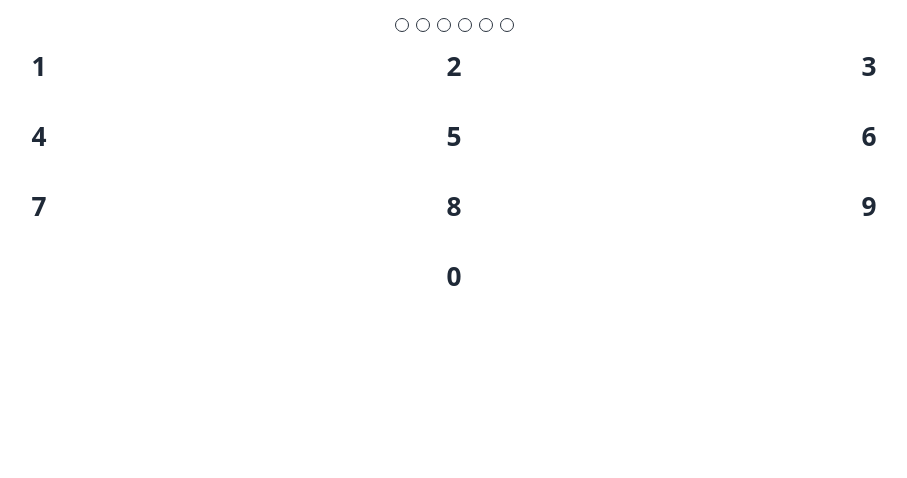
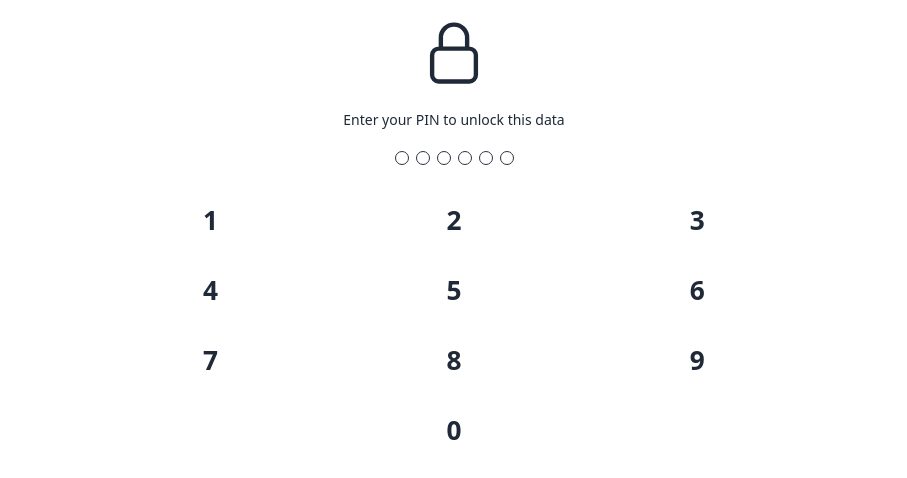
Before and after one commit to andrea60/monthly-budget, a React (Vite) app: page /balance in a window 1280 px wide. Shown: the top 478 px of the page, without its empty margins (186-1093 px from the left). Built offline with nearby package versions, Linux system fonts and the light colour scheme.

Commit message:
Use LocalStorage to persit oidc session

```diff
--- a/src/auth/AuthProvider.tsx
+++ b/src/auth/AuthProvider.tsx
@@ -1,4 +1,4 @@
-import { User, UserManager } from "oidc-client-ts";
+import { User, UserManager, WebStorageStateStore } from "oidc-client-ts";
 import { useSettings } from "../settings/SettingsProvider";
 import {
   createContext,
@@ -41,6 +41,7 @@ export const AuthProvider = ({ children }: PropsWithChildren) => {
           authorization_endpoint: settings.oauth.authority,
           token_endpoint: settings.oauth.token_endpoint,
         },
+        userStore: new WebStorageStateStore({ store: window.localStorage }),
       }),
     []
   );
--- a/src/settings/LockScreen.tsx
+++ b/src/settings/LockScreen.tsx
@@ -2,6 +2,7 @@ import { useMemo, useRef, useState } from "react";
 import cn from "classnames";
 import { useClientSecret } from "./ClientSecretProvider";
 import { useAnimate } from "motion/react";
+import { LockClosedIcon } from "@heroicons/react/24/outline";
 const keys = [1, 2, 3, 4, 5, 6, 7, 8, 9, 0];
 
 const PASSCODE_LENGTH = 6;
@@ -38,7 +39,9 @@ export const LockScreen = () => {
     [passCode]
   );
   return (
-    <div className="flex flex-col">
+    <div className="flex flex-col items-center gap-6">
+      <LockClosedIcon className="size-20" />
+      <p>Enter your PIN to unlock this data</p>
       <div className="flex justify-center gap-2" ref={scope}>
         {code}
       </div>
```
